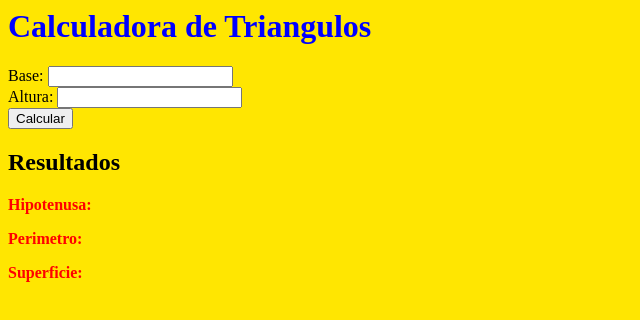
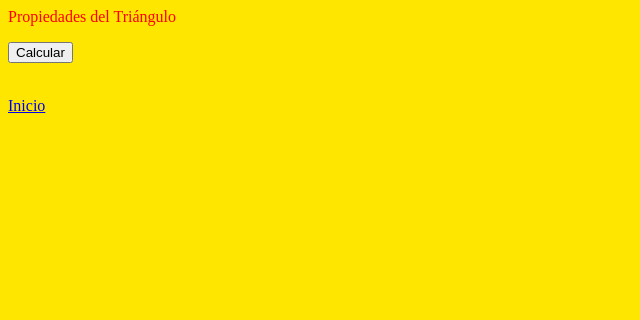
Before and after one commit to ffacu17/sistemas-de-control-espindola-2023, a plain HTML site: page javascript/punto3.html in a window 1280 px wide. Shown: the whole page, without its empty margins (0-640 px from the left). Drawn offline with Linux system fonts and the light colour scheme.

Commit message:
Update punto3.html

```diff
--- a/javascript/punto3.html
+++ b/javascript/punto3.html
@@ -10,37 +10,37 @@
 	<meta name="viewport"
 content="width=device-width,
 initial-scale=1-0">
+<script type="text/javascript">
+<!--
+function calculateTriangleProperties() {
+  var base = parseFloat(prompt("Ingresa la base del triángulo:"));
+  var altura = parseFloat(prompt("Ingresa la altura del triángulo:"));
+
+  var hipotenusa = calcularHipotenusa(base, altura);
+  var perimetro = calcularPerimetro(base, altura);
+  var superficie = calcularSuperficie(base, altura);
+
+  document.write("Hipotenusa: " + hipotenusa + "<br>");
+  document.write("Perímetro: " + perimetro + "<br>" );
+  document.write("Superficie: " + superficie);
+}
+function calcularHipotenusa(base, altura) {
+  return Math.sqrt(base * base + altura * altura);
+}
+function calcularPerimetro(base, altura) {
+  return base + altura + calcularHipotenusa(base, altura);
+}
+function calcularSuperficie(base, altura) {
+  return (base * altura) / 2;
+}
+//-->
+</script>
 </head>
 <body>
-	<h1>Calculadora de Triangulos</h1>
-	<form>
-		<label for="base">Base:</label>
-		<input type="number" id="base" required><br>
-
-		<label for="altura">Altura:</label>
-		<input type="number" id="altura" required><br>
-
-		<button type="button" onclick="calcular()">Calcular</button>
-	</form>
-
-	<h2>Resultados</h2>
-	<p><strong>Hipotenusa:</strong><span id="hipotenusaResultado"></span></p>
-	<p><strong>Perimetro:</strong><span id="perimetroResultado"></span></p>
-	<p><strong>Superficie:</strong><span id="superficieResultado"></span></p>
-
-	<script>
-		function calcular(){
-		const base = parseFloat(document.getElementById('base').value);
-		const altura = parseFloat(document.getElementById('altura').value);
-
-		const hipotenusa = Math.sqrt(base ** 2 + altura ** 2);
-		const perimetro = base * altura + hipotenusa;
-		const superficie= (base * altura) / 2;
-
-		document.getElementById('hipotenusaResultado').textContent = hipotenusa.toFixed(2);
-		document.getElementById('perimetroResultado').textContent = perimetro.toFixed(2);
-		document.getElementById('superficieResultado').textContent = superficie.toFixed(2);
-		}
-	</script>
+<p>Propiedades del Triángulo</p>
+<form>
+<input type="button" onclick="calculateTriangleProperties()" value="Calcular">
+</form>
+ <br> <a href="https://martiniano6.github.io/sist-control-6toa-2023/index.html" id="index">Inicio</a>
 </body>
 </html>
```
